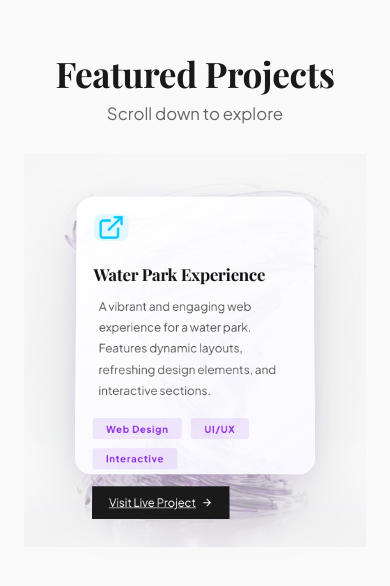
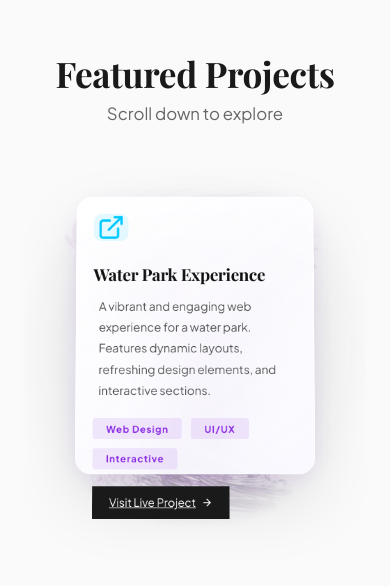
Before and after one commit to workbinodshaw-design/binodsite, a React (Vite) app: page /portfolio in a window 390 px wide. Shown: the part 2480-3066 px from the top of the page. Built offline with nearby package versions, Linux system fonts and the light colour scheme; no server answers; a web font is replaced by a local one.

Commit message:
Restore original glass aesthetics while maintaining hardware acceleration

```diff
--- a/src/pages/PortfolioPage.jsx
+++ b/src/pages/PortfolioPage.jsx
@@ -250,7 +250,9 @@ const PortfolioPage = () => {
                   width: '100%',
                   height: '100%',
                   objectFit: 'contain',
-                  opacity: 0.5 /* Replaced heavy filters with simple opacity */
+                  mixBlendMode: 'multiply',
+                  WebkitMaskImage: 'radial-gradient(circle at center, black 30%, transparent 65%)',
+                  maskImage: 'radial-gradient(circle at center, black 30%, transparent 65%)'
                 }} />
               </div>
 
@@ -288,8 +290,8 @@ const PortfolioPage = () => {
                     display: 'flex',
                     flexDirection: 'column',
                     background: 'linear-gradient(145deg, rgba(255,255,255,0.95) 0%, rgba(248,248,255,0.9) 100%)',
-                    backdropFilter: isMobile ? 'none' : 'blur(20px)',
-                    WebkitBackdropFilter: isMobile ? 'none' : 'blur(20px)',
+                    backdropFilter: 'blur(20px)',
+                    WebkitBackdropFilter: 'blur(20px)',
                     /* Enhanced 3D shadow */
                     boxShadow: '0 40px 100px -10px rgba(0,0,0,0.15), 0 10px 40px -10px rgba(138,43,226,0.15), inset 0 1px 2px rgba(255,255,255,1)',
                     backfaceVisibility: 'hidden',
```
